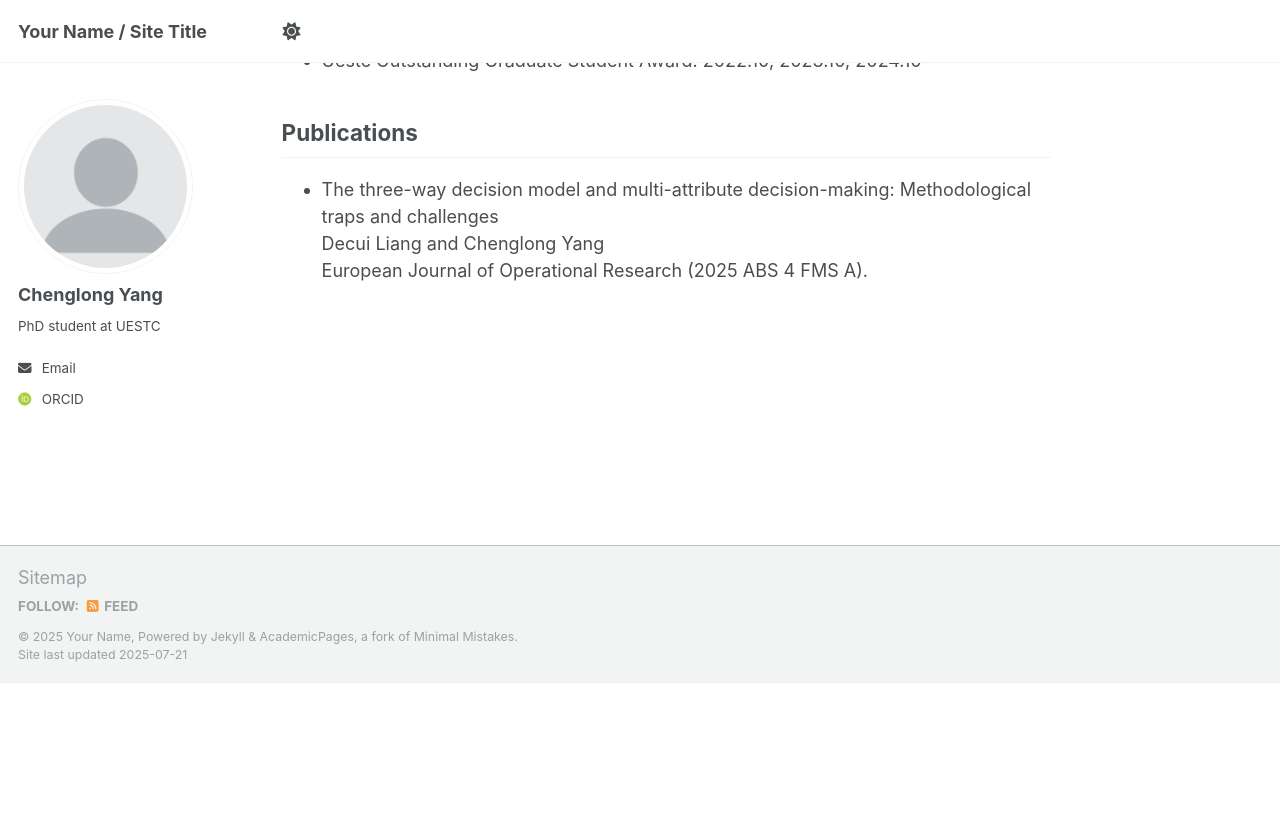
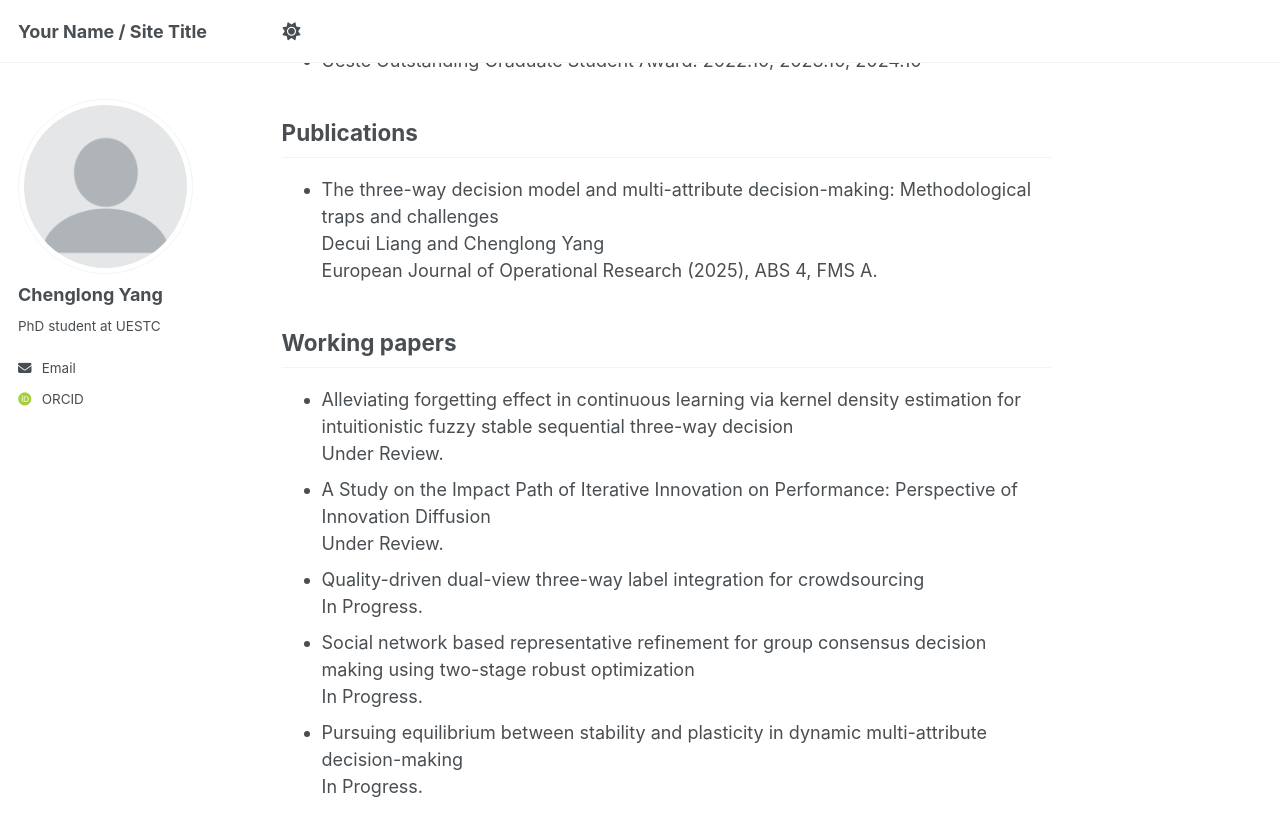
Before and after one commit to JackieChenglongYang/jackiechenglongyang.github.io, a Jekyll site: the page built from _pages/about.md, in a window 1280 px wide and 900 px high, scrolled down 396 px. Shown: the top 836 px of the window. Built offline with Jekyll 4.4.1, drawn with Linux system fonts in a browser that asks for light colours; some web fonts are replaced; a script that is not in the unit is left out; before the commit the page ends 1079 px from its top, so only the background shows below that.

Commit message:
Update about.md

```diff
--- a/_pages/about.md
+++ b/_pages/about.md
@@ -21,4 +21,17 @@ Publications
 ------
 - The three-way decision model and multi-attribute decision-making: Methodological traps and challenges<br>
   Decui Liang and Chenglong Yang<br>
-  European Journal of Operational Research (2025 ABS 4 FMS A).
+  European Journal of Operational Research (2025), ABS 4, FMS A.
+
+Working papers
+------
+  - Alleviating forgetting effect in continuous learning via kernel density estimation for intuitionistic fuzzy stable sequential three-way decision<br>
+  Under Review.
+  - A Study on the Impact Path of Iterative Innovation on Performance: Perspective of Innovation Diffusion <br>
+  Under Review.
+  - Quality-driven dual-view three-way label integration for crowdsourcing<br>
+  In Progress.
+  - Social network based representative refinement for group consensus decision making using two-stage robust optimization<br>
+  In Progress.
+  - Pursuing equilibrium between stability and plasticity in dynamic multi-attribute decision-making<br>
+  In Progress.
```
